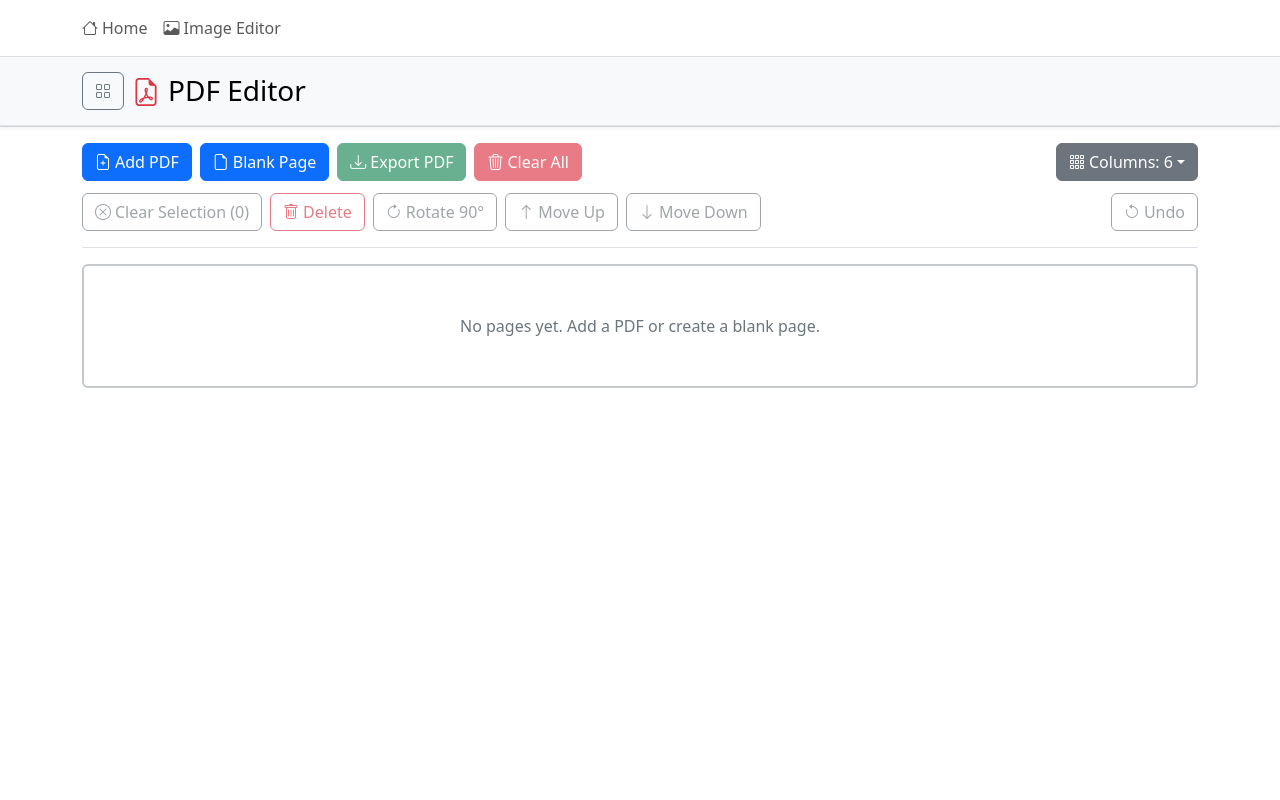
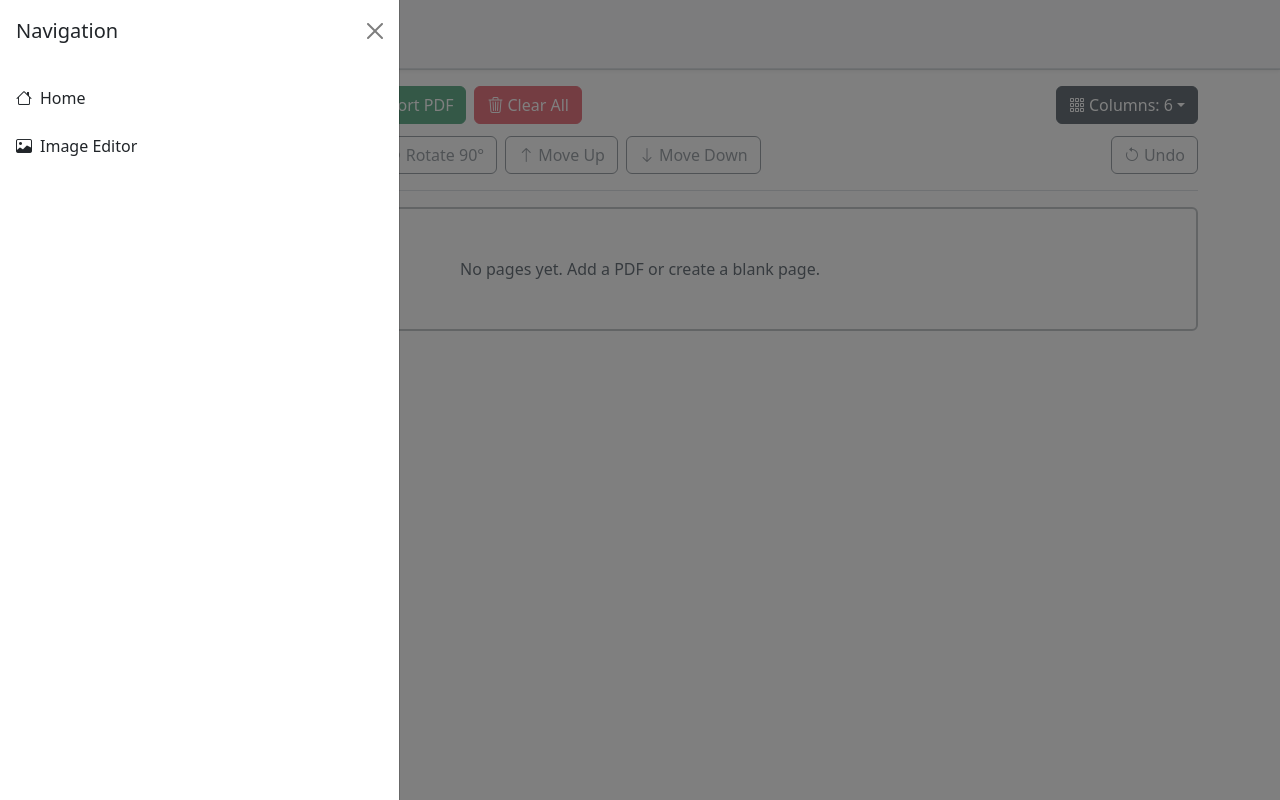
Before and after one commit to thanh127001/pdfeditor, a plain HTML site: page index.html in a window 1280 px wide. Both pictures are taken after a click on the button "Navigate to another app". Drawn offline with nearby package versions, Linux system fonts and the light colour scheme.

Commit message:
Replace app navigation collapse with PDF Editor offcanvas toggle

```diff
--- a/index.html
+++ b/index.html
@@ -12,28 +12,31 @@
 </style>
 </head>
 <body class="d-flex flex-column vh-100 overflow-hidden">
-<header id="appNavigation" class="collapse bg-body border-bottom shadow-sm flex-shrink-0">
-  <nav class="navbar bg-body" aria-label="Main navigation">
-    <div class="container gap-2">
-      <ul class="navbar-nav flex-row align-items-center gap-3 me-auto">
-        <li class="nav-item"><a class="nav-link" aria-label="Home" href="/"><i class="bi bi-house me-lg-1" aria-hidden="true"></i><span class="d-none d-lg-inline">Home</span></a></li>
-        <li class="nav-item"><a class="nav-link" aria-label="Image Editor" href="/image-editor"><i class="bi bi-image me-lg-1" aria-hidden="true"></i><span class="d-none d-lg-inline">Image Editor</span></a></li>
-      </ul>
-    </div>
-  </nav>
-</header>
-
 <header id="pdfEditorTitle" class="bg-body border-bottom flex-shrink-0">
   <nav class="navbar bg-body-tertiary border-bottom shadow-sm py-2" aria-label="PDF Editor navigation">
     <div class="container d-flex flex-wrap align-items-center gap-2">
       <div class="d-flex align-items-center gap-2">
-        <button type="button" class="btn btn-outline-secondary" data-bs-toggle="collapse" data-bs-target="#appNavigation" aria-expanded="false" aria-controls="appNavigation" aria-label="Navigate to another app" title="Navigate to another app"><i class="bi bi-grid"></i></button>
+        <button type="button" class="btn btn-outline-secondary" data-bs-toggle="offcanvas" data-bs-target="#appNavigation" aria-controls="appNavigation" aria-label="Navigate to another app" title="Navigate to another app"><i class="bi bi-grid"></i></button>
         <a class="navbar-brand d-flex align-items-center gap-2 mb-0" href="/" aria-label="PDF Editor home"><i class="bi bi-file-earmark-pdf fs-3 text-danger"></i><span class="h3 mb-0">PDF Editor</span></a>
       </div>
 
     </div>
   </nav>
 </header>
+<div id="appNavigation" class="offcanvas offcanvas-start" tabindex="-1" aria-labelledby="appNavigationLabel">
+  <div class="offcanvas-header">
+    <h2 id="appNavigationLabel" class="offcanvas-title fs-5">Navigation</h2>
+    <button type="button" class="btn-close" data-bs-dismiss="offcanvas" aria-label="Close"></button>
+  </div>
+  <div class="offcanvas-body">
+    <nav aria-label="Main navigation">
+      <ul class="navbar-nav gap-2">
+        <li class="nav-item"><a class="nav-link" href="/"><i class="bi bi-house me-2" aria-hidden="true"></i>Home</a></li>
+        <li class="nav-item"><a class="nav-link" href="/image-editor"><i class="bi bi-image me-2" aria-hidden="true"></i>Image Editor</a></li>
+      </ul>
+    </nav>
+  </div>
+</div>
 <main id="pdfEditorApp" class="container flex-grow-1 d-flex flex-column overflow-hidden">
   <section id="pageListSection" class="d-flex flex-column flex-grow-1 overflow-hidden">
     <div id="pageListToolbar" class="bg-body border-bottom py-3 flex-shrink-0">
```
